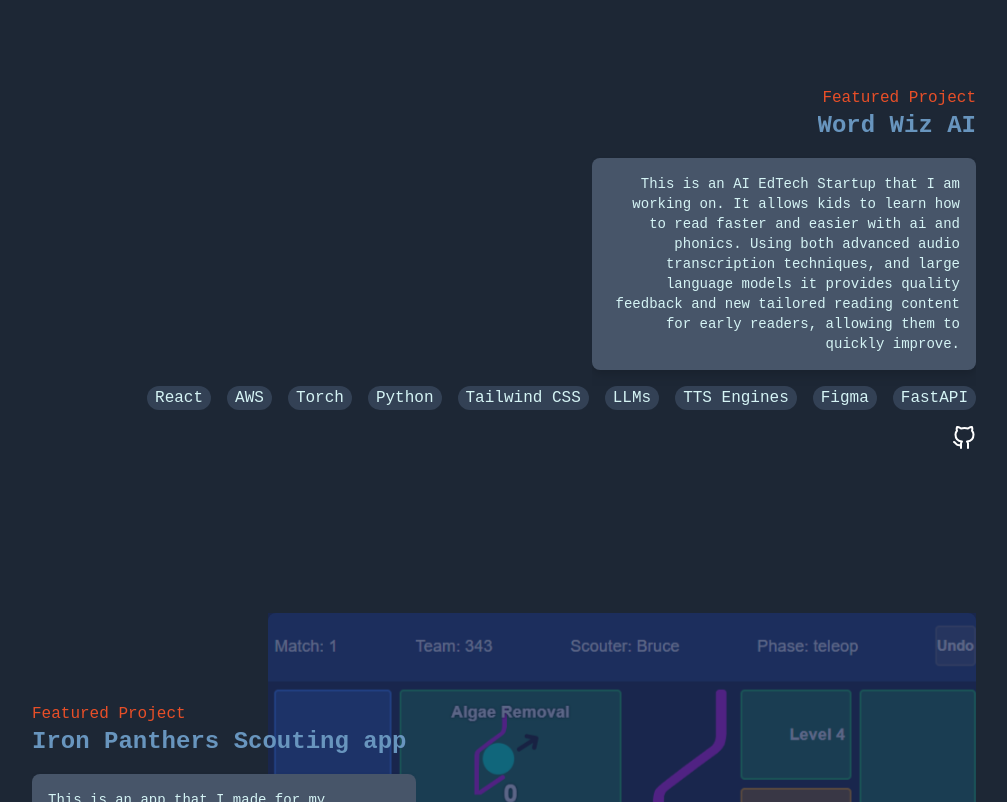
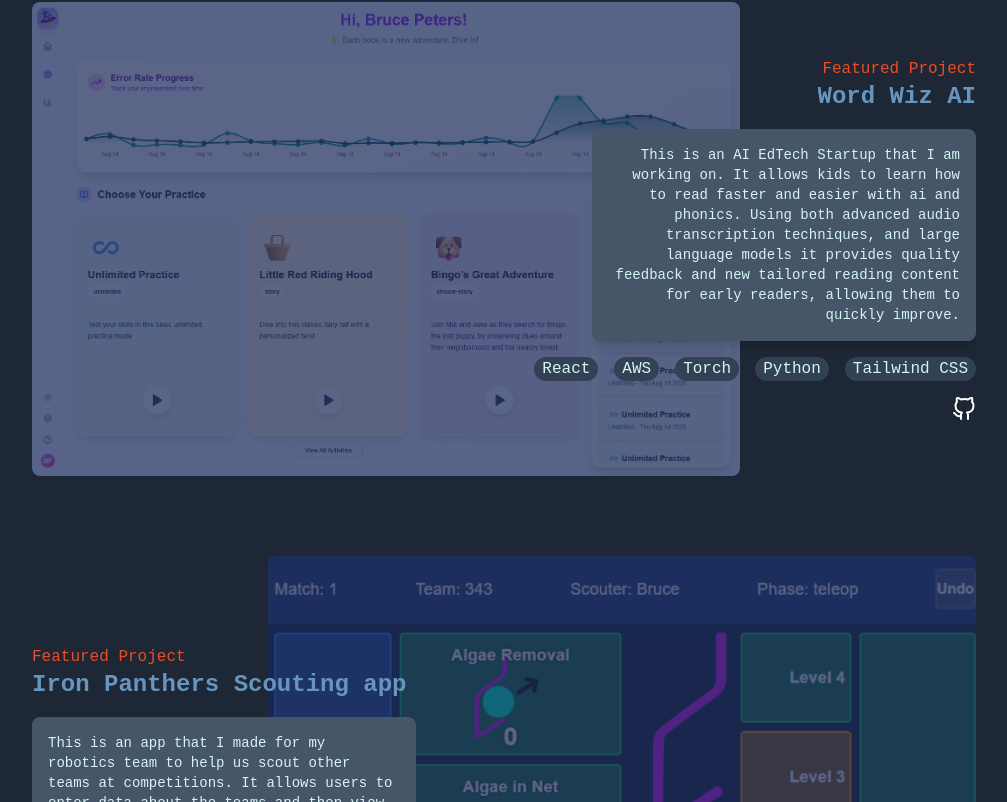
Before and after one commit to bruce-peters/bruce-peters.github.io, a React (Vite) app: page / in a window 1280 px wide. Shown: the part 1610-2412 px from the top of the page, without its empty margins (136-1143 px from the left). Built offline with nearby package versions, Linux system fonts and the light colour scheme.

Commit message:
Added image for word wiz and a couple other things

```diff
--- a/src/assets/index.js
+++ b/src/assets/index.js
@@ -6,6 +6,7 @@
 import portfolioAppScreenshot from "./portfolioAppScreenshot.png";
 import scoutingAppScreenshot from "./scoutingAppScreenshot.png";
 import wordleCloneScreenshot from "./wordleCloneScreenshot.png";
+import wordWizAIScreenshot from "./wordWizAIScreenshot.png";
 
 export {
   chatAppScreenshot,
@@ -16,4 +17,5 @@
   portfolioAppScreenshot,
   scoutingAppScreenshot,
   wordleCloneScreenshot,
+  wordWizAIScreenshot,
 };
--- a/src/components/Medias.jsx
+++ b/src/components/Medias.jsx
@@ -58,7 +58,7 @@
 const mediaInfo = [
   {
     name: "Github",
-    link: "https://github.com/Bobcat999",
+    link: "https://github.com/bruce-peters",
     icon: <GithubIcon />,
   },
   {
--- a/src/constants/index.js
+++ b/src/constants/index.js
@@ -4,6 +4,7 @@
   portfolioAppScreenshot,
   scoutingAppScreenshot,
   wordleCloneScreenshot,
+  wordWizAIScreenshot,
 } from "../assets";
 
 const sections = [
@@ -20,17 +21,8 @@
       "This is an AI EdTech Startup that I am working on. It allows kids to learn how to read faster and easier with ai and phonics. Using both advanced audio transcription techniques, and large language models it provides quality feedback and new tailored reading content for early readers, allowing them to quickly improve.",
     github: "https://github.com/bruce-peters/word-wiz-ai",
     id: "word-wiz-ai",
-    tools: [
-      "React",
-      "AWS",
-      "Torch",
-      "Python",
-      "Tailwind CSS",
-      "LLMs",
-      "TTS Engines",
-      "Figma",
-      "FastAPI",
-    ],
+    tools: ["React", "AWS", "Torch", "Python", "Tailwind CSS"],
+    image: wordWizAIScreenshot,
     featured: true,
   },
   {
@@ -49,7 +41,7 @@
     description:
       "This portfolio website required a lot of graphics design tools as well as front end development frameworks",
     github: "https://github.com/bruce-peters/portfolio.git",
-    url: "https://bruce-peters.github.io/portfolio",
+    url: "https://bruce-peters.github.io",
     id: "portfolio-website",
     image: portfolioAppScreenshot,
     tools: ["React", "Tailwind CSS", "Vite", "Figma"],
--- a/vite.config.js
+++ b/vite.config.js
@@ -4,5 +4,5 @@
 // https://vite.dev/config/
 export default defineConfig({
   plugins: [react()],
-  base: "/portfolio/",
+  base: "/",
 });
```
Also changed, not shown: src/assets/wordWizAIScreenshot.png (added).
